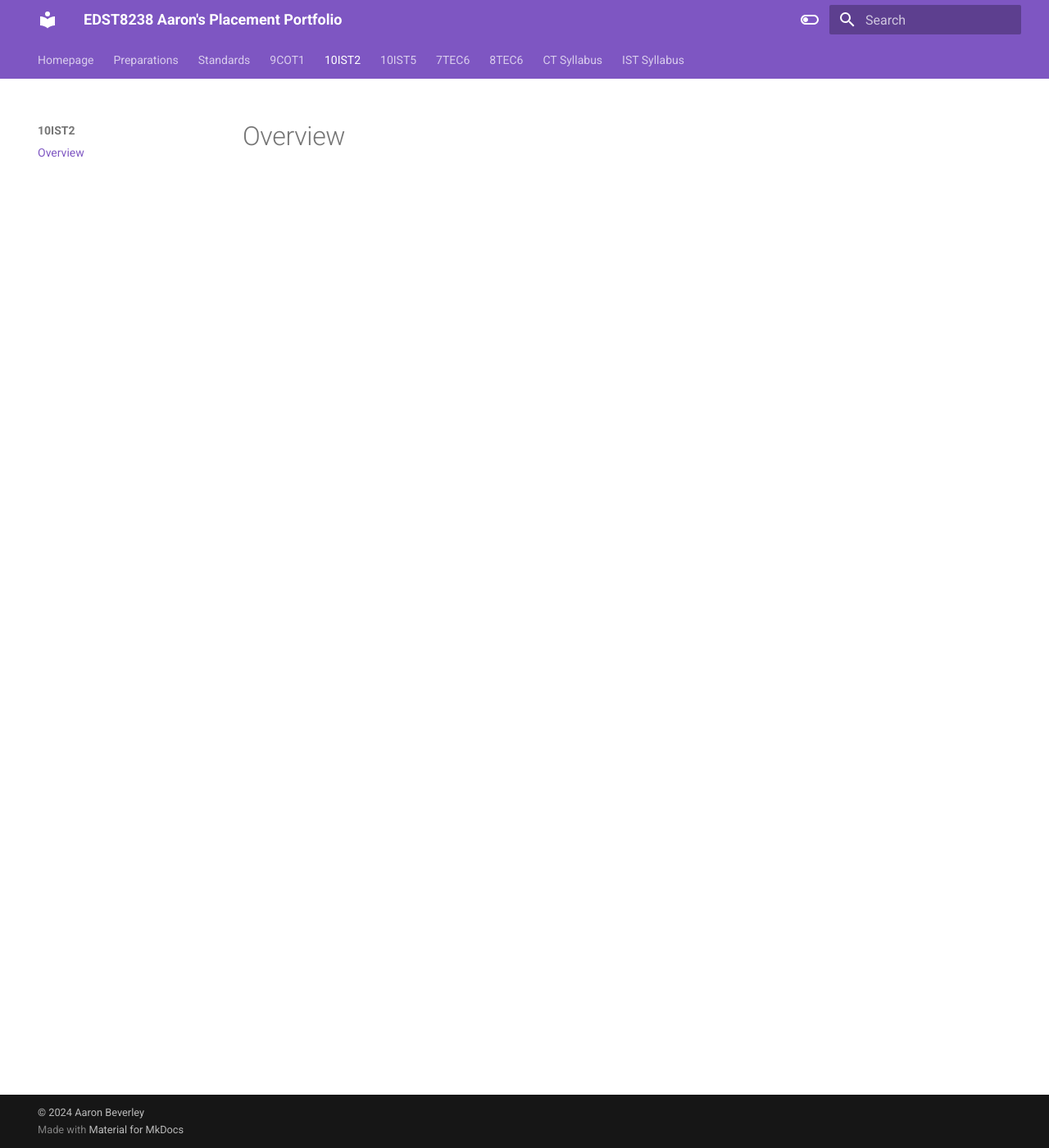
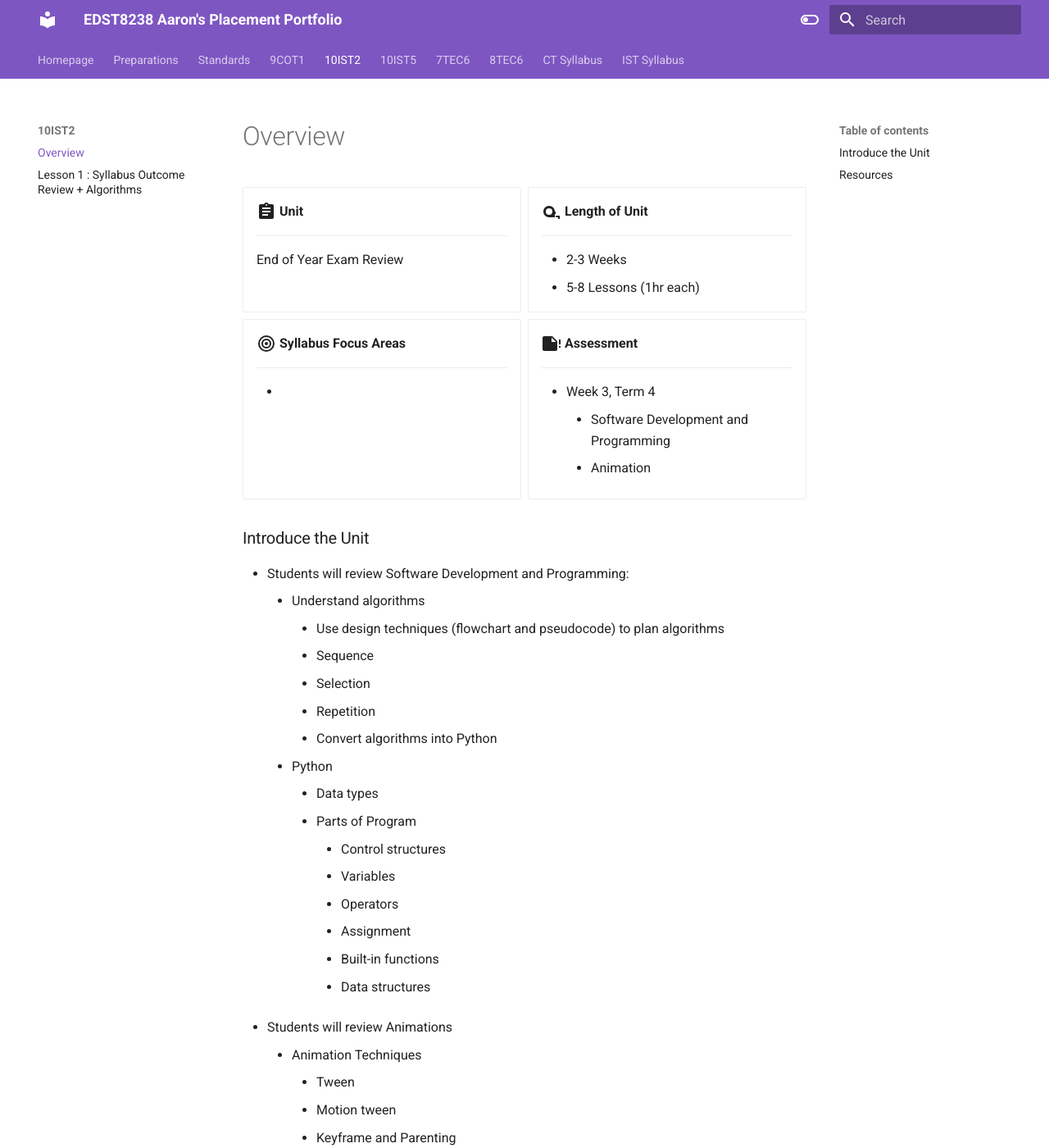
Before and after one commit to aaron-beverley-mq/edst8238-placement-journal, an MkDocs documentation site: the page built from docs/10IST2/overview.md, in a window 1280 px wide and 1400 px high. Shown: the whole window at 82% size. Built offline with MkDocs 1.6.1 and Material for MkDocs 9.7.7, drawn with Linux system fonts in a browser that asks for light colours; some of the changed text lies outside the part shown.

Commit message:
day 1 lessons

```diff
--- a/docs/10IST2/overview.md
+++ b/docs/10IST2/overview.md
@@ -1 +1,64 @@
 # Overview
+<div class="grid cards" markdown>
+-   :material-clipboard-text:{ .lg .middle } __Unit__
+
+    ---
+
+    End of Year Exam Review
+
+-   :material-tape-measure:{ .lg .middle } __Length of Unit__
+
+    ---
+
+    - 2-3 Weeks
+    - 5-8 Lessons (1hr each)
+
+-   :material-bullseye:{ .lg .middle } __Syllabus Focus Areas__
+
+    ---
+
+    -
+
+-   :material-note-alert:{ .lg .middle } __Assessment__
+
+    ---
+
+    - Week 3, Term 4
+        - Software Development and Programming
+        - Animation
+
+</div>
+
+### Introduce the Unit
+
+- Students will review Software Development and Programming:
+	- Understand algorithms
+        - Use design techniques (flowchart and pseudocode) to plan algorithms
+        - Sequence
+        - Selection
+        - Repetition
+        - Convert algorithms into Python
+	- Python
+	    - Data types
+        - Parts of Program
+            - Control structures
+            - Variables
+            - Operators
+            - Assignment
+            - Built-in functions
+            - Data structures
+- Students will review Animations
+    - Animation Techniques
+        - Tween
+        - Motion tween
+        - Keyframe and Parenting
+        - Workspace
+        - Vector and Bitmap graphics
+        - Rigging
+        - Virtual Camera
+        - Onion Skinning
+
+
+### Resources
+- Adobe Animate
+- Google Classroom
--- a/mkdocs.yml
+++ b/mkdocs.yml
@@ -68,7 +68,6 @@ nav:
     - 'standards/standard7.md'
   - 9COT1:
     - '9COT1/overview.md'
-    - '9COT1/lesson-plans.md'
     - '9COT1/lesson1.md'
     - '9COT1/lesson2.md'
     - '9COT1/lesson3.md'
@@ -96,8 +95,10 @@ nav:
     - '9COT1/lesson25.md'
   - 10IST2:
     - 10IST2/overview.md
+    - 10IST2/lesson1.md
   - 10IST5:
     - 10IST5/overview.md
+    - 10IST5/lesson1.md
   - 7TEC6:
     - '7TEC6/overview.md'
   - 8TEC6:
```
Also changed, not shown: README.md (+2 -0 lines), docs/10IST2/lesson1.md (added, +29 -0 lines), docs/10IST5/lesson1.md (added, +29 -0 lines), docs/10IST5/overview.md (+63 -0 lines), docs/9COT1/lesson-plans.md (deleted, +0 -4 lines), docs/preparations/timetable.md (+1 -1 lines).
